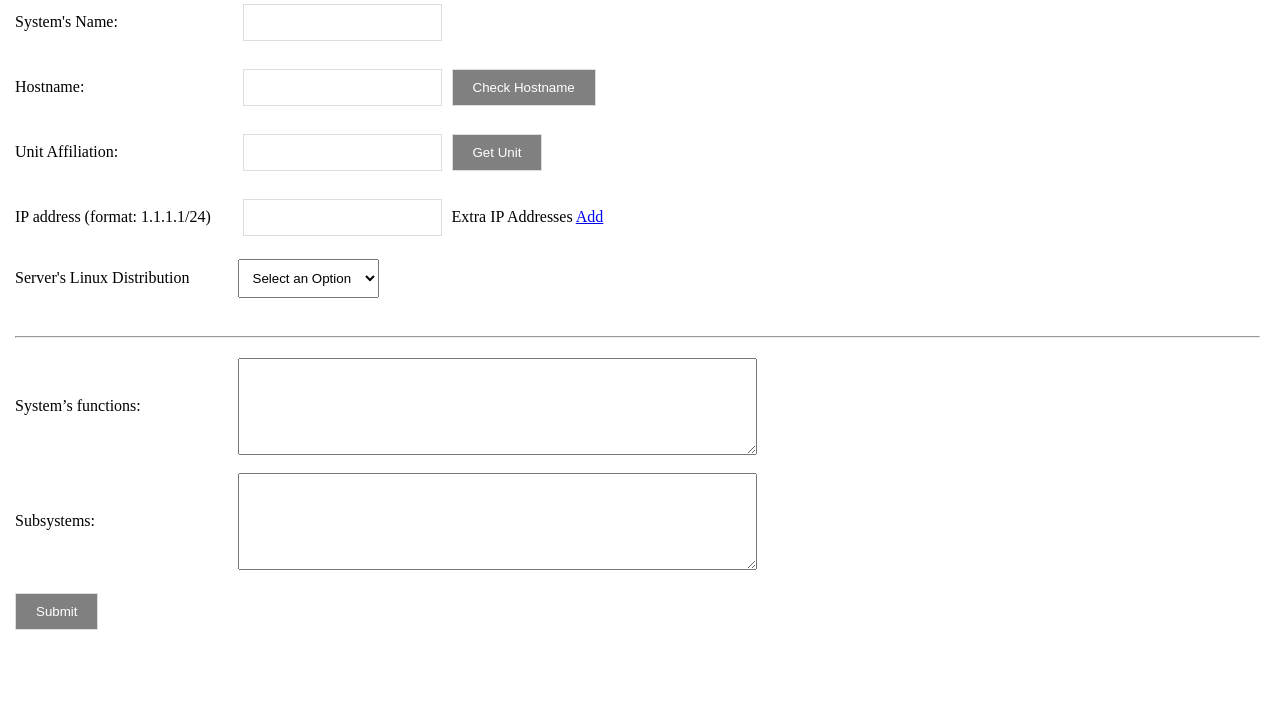
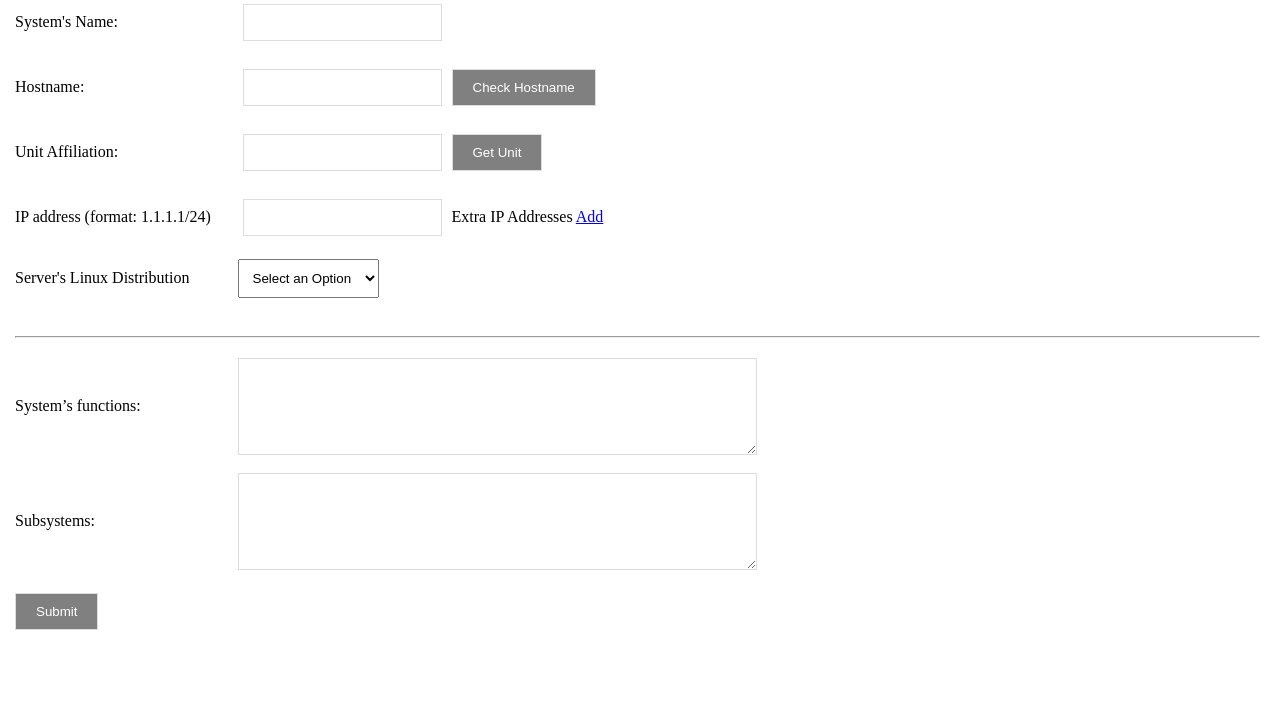
Before and after one commit to Lab-Brat/flask_masque, a Flask app: page /form in a window 1280 px wide. Shown: the part 154-861 px from the top of the page. Run offline with Flask 2, Linux system fonts and the light colour scheme; data that the repository does not hold is empty.

Commit message:
tweak textfield in css

```diff
--- a/static/css/main.css
+++ b/static/css/main.css
@@ -97,6 +97,8 @@ td {
 
 .form-inline textarea {
     padding: 10px;
+    background-color: #fff;
+    border: 1px solid #ddd;
 }
 
 /* horizontal breaks */
```
